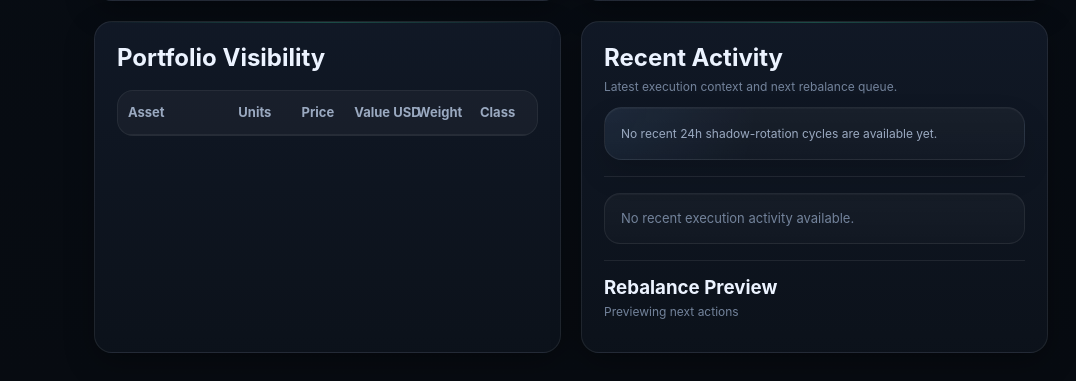
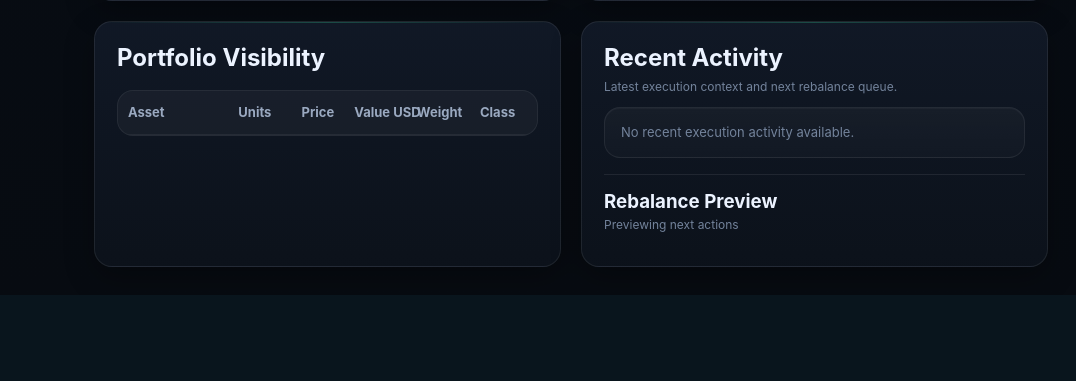
Before and after one commit to HumbleDrifter/humble-capital, a Flask app: template templates/app/dashboard.html in a window 1280 px wide. Shown: the part 1781-2162 px from the top of the page, without its empty margins (204-1280 px from the left). After the commit the page ends 2076 px from the top, so only its background shows below. Run offline with Flask 3, Linux system fonts and the light colour scheme; the template is opened without the code that fills it, so the values that code supplies are empty; parts of the project's set-up code (start-up, migrations or seed data) failed here and were passed over; some libraries are stand-ins or nearby versions.

Commit message:
Move shadow rotation monitor to opportunities page

```diff
--- a/static/js/dashboard.js
+++ b/static/js/dashboard.js
@@ -116,12 +116,6 @@ function fmtSignedPct(v, alreadyPercent = false) {
   const value = alreadyPercent ? raw : raw * 100;
   const prefix = value > 0 ? "+" : "";
   return `${prefix}${value.toFixed(2)}%`;
-}
-
-function fmtPctValue(value, digits = 1) {
-  const numeric = Number(value);
-  if (!Number.isFinite(numeric)) return "—";
-  return `${numeric.toFixed(digits)}%`;
 }
 
 function formatUnixTime(ts) {
@@ -1255,75 +1249,6 @@ function renderExecutionActivity(systemData) {
   `).join("");
 }
 
-function renderShadowRotationReport(data) {
-  const host = document.getElementById("dashboardShadowRotation");
-  if (!host) return;
-
-  const cycles = Number(data?.cycles_analyzed || 0);
-  if (!cycles) {
-    host.innerHTML = `<div class="dashboard-shadow-fallback">No recent 24h shadow-rotation cycles are available yet.</div>`;
-    return;
-  }
-
-  const topPicks = Array.isArray(data?.top_shadow_picks) ? data.top_shadow_picks.slice(0, 3) : [];
-  const blockers = Array.isArray(data?.blocked_high_ranked_shadow_candidates)
-    ? data.blocked_high_ranked_shadow_candidates.slice(0, 3)
-    : [];
-  const blockedReasons = Array.isArray(data?.blocked_reason_breakdown) ? data.blocked_reason_breakdown : [];
-  const takeaways = Array.isArray(data?.quick_takeaways) ? data.quick_takeaways : [];
-  const topBlocker = blockedReasons.length ? blockedReasons[0].reason : "none";
-  const lastUpdatedTs = Number(data?.last_updated_ts || data?.generated_at || 0);
-
-  host.innerHTML = `
-    <div class="dashboard-shadow-head">
-      <div>
-        <div class="dashboard-shadow-title">Shadow Rotation Monitor</div>
-        <div class="dashboard-shadow-subtitle">24h constraint-gap view for live versus shadow satellite picks.</div>
-      </div>
-      <div class="dashboard-shadow-updated">Updated ${escapeHtml(formatUnixTime(lastUpdatedTs))}</div>
-    </div>
-
-    <div class="dashboard-shadow-summary-grid">
-      <div class="dashboard-shadow-stat">
-        <div class="dashboard-shadow-stat-label">Cycles</div>
-        <div class="dashboard-shadow-stat-value">${cycles}</div>
-      </div>
-      <div class="dashboard-shadow-stat">
-        <div class="dashboard-shadow-stat-label">Live Empty</div>
-        <div class="dashboard-shadow-stat-value">${fmtPctValue(data?.empty_live_selection_rate_pct)}</div>
-      </div>
-      <div class="dashboard-shadow-stat">
-        <div class="dashboard-shadow-stat-label">Disagreement</div>
-        <div class="dashboard-shadow-stat-value">${fmtPctValue(data?.shadow_live_disagreement_rate_pct)}</div>
-      </div>
-      <div class="dashboard-shadow-stat">
-        <div class="dashboard-shadow-stat-label">Avg Overlap</div>
-        <div class="dashboard-shadow-stat-value">${Number(data?.average_overlap_count || 0).toFixed(2)}</div>
-      </div>
-    </div>
-
-    <div class="dashboard-shadow-chip-row">
-      <span class="dashboard-shadow-chip">Top blocker <strong>${escapeHtml(topBlocker)}</strong></span>
-      ${topPicks.map((row) => `
-        <span class="dashboard-shadow-chip">${escapeHtml(row.product_id || "—")} <strong>${Number(row.count || 0)}</strong></span>
-      `).join("")}
-    </div>
-
-    <div class="dashboard-shadow-list">
-      <div class="dashboard-shadow-row">
-        <span class="dashboard-shadow-row-label">Top Shadow Picks</span>
-        <span class="dashboard-shadow-row-value">${topPicks.length ? topPicks.map((row) => `${row.product_id} (${row.count})`).join(" • ") : "No recurring picks yet"}</span>
-      </div>
-      <div class="dashboard-shadow-row">
-        <span class="dashboard-shadow-row-label">Blocked High-Rank Names</span>
-        <span class="dashboard-shadow-row-value">${blockers.length ? blockers.map((row) => `${row.product_id} (${row.count})`).join(" • ") : "No repeated blockers yet"}</span>
-      </div>
-    </div>
-
-    <div class="dashboard-shadow-takeaway">${escapeHtml(takeaways[0] || "Shadow rotation monitoring is active.")}</div>
-  `;
-}
-
 async function refreshAll(showBadgeMessage = false) {
   const selectedHistoryPath = `/api/portfolio/history?range=${encodeURIComponent(selectedHistoryRange)}`;
   const history7Path = "/api/portfolio/history?range=7d";
@@ -1331,12 +1256,11 @@ async function refreshAll(showBadgeMessage = false) {
   const historyAllPath = "/api/portfolio/history?range=all";
   const historyPaths = Array.from(new Set([selectedHistoryPath, history7Path, history30Path, historyAllPath]));
 
-  const [systemRes, portfolioRes, rebalanceRes, opportunitiesRes, shadowRotationRes, ...historyResults] = await Promise.all([
+  const [systemRes, portfolioRes, rebalanceRes, opportunitiesRes, ...historyResults] = await Promise.all([
     fetchJsonSafe("/api/system_snapshot?recent_count=8"),
     fetchJsonSafe("/api/portfolio"),
     fetchJsonSafe("/api/rebalance/preview"),
     fetchJsonSafe("/api/meme_rotation"),
-    fetchJsonSafe("/api/shadow_rotation_report"),
     ...historyPaths.map((path) => fetchJsonSafe(path))
   ]);
 
@@ -1346,13 +1270,12 @@ async function refreshAll(showBadgeMessage = false) {
   const history30Res = historyByPath[history30Path] || historyRes;
   const historyAllRes = historyByPath[historyAllPath] || historyRes;
 
-  const failures = [systemRes, portfolioRes, rebalanceRes, opportunitiesRes, shadowRotationRes, ...historyResults].filter((x) => !x.ok);
+  const failures = [systemRes, portfolioRes, rebalanceRes, opportunitiesRes, ...historyResults].filter((x) => !x.ok);
 
   const systemData = systemRes.data || {};
   const portfolioData = portfolioRes.data || {};
   const rebalanceData = rebalanceRes.data || {};
   const opportunitiesData = opportunitiesRes.data || {};
-  const shadowRotationData = shadowRotationRes.data || {};
   const historyData = historyRes.data || {};
   const history7Data = history7Res.data || {};
   const history30Data = history30Res.data || {};
@@ -1385,8 +1308,6 @@ async function refreshAll(showBadgeMessage = false) {
   } else {
     renderExecutionActivity({});
   }
-
-  renderShadowRotationReport(shadowRotationData);
 
   if (!systemRes.ok && !portfolioRes.ok && !rebalanceRes.ok && !historyRes.ok) return;
 }
--- a/templates/app/dashboard.html
+++ b/templates/app/dashboard.html
@@ -258,12 +258,6 @@
       </div>
     </div>
 
-    <div class="dashboard-shadow-monitor" id="dashboardShadowRotation">
-      <div class="dashboard-shadow-fallback">Loading 24h shadow rotation monitor...</div>
-    </div>
-
-    <div class="divider"></div>
-
     <div class="execution-activity-shell" id="executionActivity">
       <div class="execution-activity-fallback">No recent execution activity available.</div>
     </div>
--- a/templates/app/meme_rotation.html
+++ b/templates/app/meme_rotation.html
@@ -34,6 +34,12 @@
         <div class="opportunity-summary-label">Regime</div>
         <div class="opportunity-summary-value">—</div>
       </div>
+    </div>
+  </section>
+
+  <section class="panel opportunities-shadow-panel">
+    <div class="dashboard-shadow-monitor" id="dashboardShadowRotation">
+      <div class="dashboard-shadow-fallback">Loading 24h shadow rotation monitor...</div>
     </div>
   </section>
 
```
